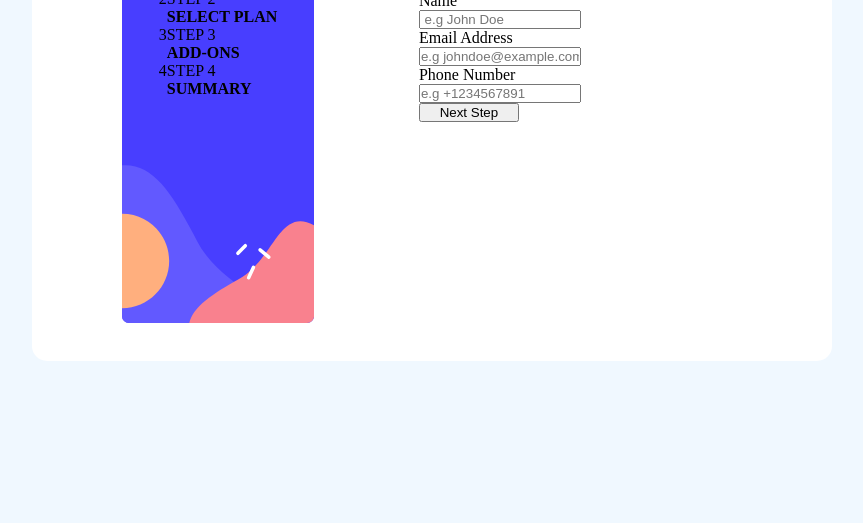
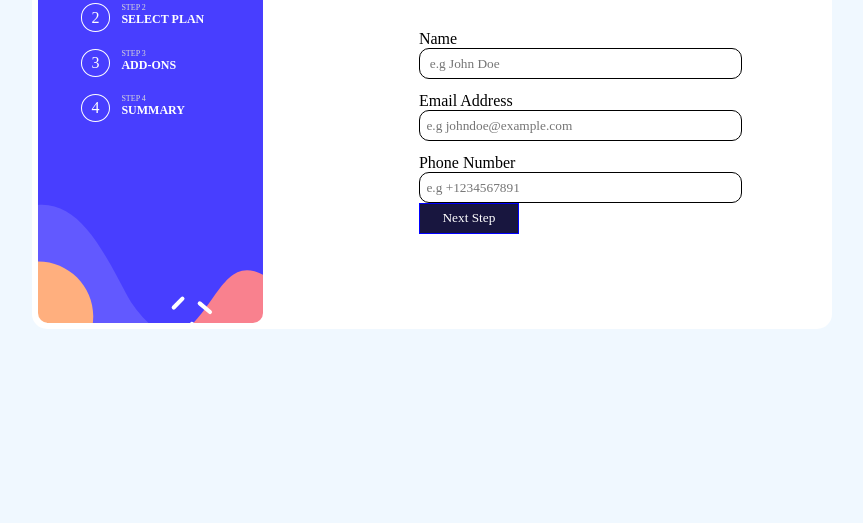
Before and after one commit to hurlavic/multi-step-form, a plain HTML site: page index.html in a window 1280 px wide. Shown: the part 277-800 px from the top of the page, without its empty margins (208-1071 px from the left). Drawn offline with Linux system fonts and the light colour scheme; a script that the page names is missing.

Commit message:
added more styling to page

```diff
--- a/assets/css/style.css
+++ b/assets/css/style.css
@@ -2,6 +2,7 @@
   margin: 0;
   padding: 0;
   box-sizing: border-box;
+  font-family:'Times New Roman', Times, serif
 }
 body {
   display: flex;
@@ -13,38 +14,70 @@ body {
 }
 section {
   background-color: white;
-  padding: 3% 7%;
+  padding: 0.5% 7% 0.5% 0.5%;
   width: 800px;
   flex-direction: row;
   display: flex;
   justify-content: space-between;
   border-radius: 15px;
 }
-.side-bar{
-    background-image: url("/assets/images/bg-sidebar-desktop.svg");
-    background-repeat: no-repeat;
-    height: 400px;
-    background-size: cover;
-    padding: 5% 6%;
+.side-bar {
+  background-image: url("/assets/images/bg-sidebar-desktop.svg");
+  background-repeat: no-repeat;
+  height: 400px;
+  background-size: cover;
+  padding: 5% 6%;
+  border-radius: 10px;
+}
+span {
+  padding: 3% 7%;
+  border: 1px solid white;
+  border-radius: 100%;
+  color: white;
+}
+.tab-text {
+  padding-left: 8%;
+  font-size: 12px;
+  width: 130px;
+  color: white;
+}
+.tab-text > p{
+    font-size: 8px;
+    color: rgb(218, 217, 215);
 }
 .tabs {
   display: flex;
   flex-direction: row;
+  padding-bottom: 12%;
 }
 form {
   display: flex;
   flex-direction: column;
 }
 .display-info {
-  align-items: center;
+  /* align-self: center; */
+  padding-top: 5%;
 }
 input {
-  width: 50%;
+  width: 100%;
+  padding: 2%;
+  outline: none;
+  border-radius: 10px;
+  border: 1px solid black;
+}
+label{
+    padding-top: 4%;
 }
 button {
   width: 100px;
 }
 .header > p {
   font-size: smaller;
-  margin-bottom: 8%;
+  margin-bottom: 5%;
 }
+button{
+    background-color: #18163f;
+    border: 1px solid blue;
+    color: white;
+    padding: 2% 3%;
+}
--- a/index.html
+++ b/index.html
@@ -26,28 +26,28 @@
       <div class="side-bar">
         <div class="tabs">
           <span>1</span>
-          <div>
+          <div class="tab-text">
             <p>STEP 1</p>
             <h4>YOUR INFO</h4>
           </div>
         </div>
         <div class="tabs">
           <span>2</span>
-          <div>
+          <div class="tab-text">
             <p>STEP 2</p>
             <h4>SELECT PLAN</h4>
           </div>
         </div>
         <div class="tabs">
           <span>3</span>
-          <div>
+          <div class="tab-text">
             <p>STEP 3</p>
             <h4>ADD-ONS</h4>
           </div>
         </div>
         <div class="tabs">
           <span>4</span>
-          <div>
+          <div class="tab-text">
             <p>STEP 4</p>
             <h4>SUMMARY</h4>
           </div>
```
